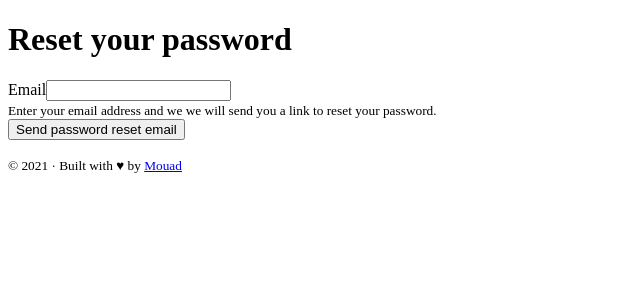
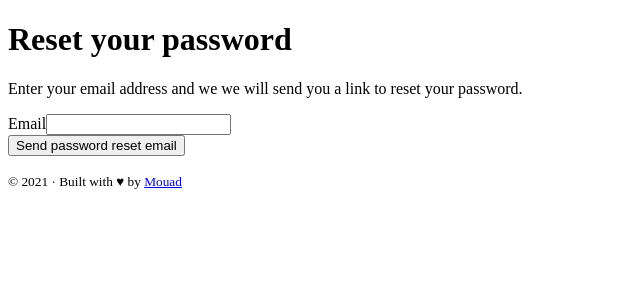
Before and after one commit to mouad73/panterest_clone, a Symfony app: template templates/reset_password/request.html.twig in a window 1280 px wide. Shown: the part 78-378 px from the top of the page, without its empty margins (0-640 px from the left). Run offline with Twig, Linux system fonts and the light colour scheme; the template is opened without the code that fills it, so the values that code supplies are empty; form fields are guessed from the names that the template uses; some libraries are stand-ins or nearby versions.

Commit message:
Style reset password template

```diff
--- a/templates/reset_password/request.html.twig
+++ b/templates/reset_password/request.html.twig
@@ -1,22 +1,26 @@
 {% extends 'layouts/base.html.twig' %}
 
-{% block title %}Reset your password{% endblock %}
+{% block title 'Reset your password' %}
 
 {% block body %}
-    {% for flashError in app.flashes('reset_password_error') %}
-        <div class="alert alert-danger" role="alert">{{ flashError }}</div>
-    {% endfor %}
-    <h1>Reset your password</h1>
+    <div class="row">
+        <div class="col-md-6 mx-auto">
+            <h1 class="mb-3 mt-5 text-center">Reset your password</h1>
+                    <p class="mb-5 text-center text-muted">
+                        Enter your email address and we we will send you a
+                        link to reset your password.
+                    </p>
 
-    {{ form_start(requestForm) }}
-        {{ form_row(requestForm.email) }}
-        <div>
-            <small>
-                Enter your email address and we we will send you a
-                link to reset your password.
-            </small>
+                    {% for flashError in app.flashes('reset_password_error') %}
+                        <div class="alert alert-error mb-3 rounded" role="alert">{{ flashError }}</div>
+                    {% endfor %}
+
+            {{ form_start(requestForm) }}
+                {{ form_row(requestForm.email) }}
+
+
+                <button type="submit" class="btn btn-primary btn-lg btn-block">Send password reset email</button>
+            {{ form_end(requestForm) }}
         </div>
-
-        <button class="btn btn-primary">Send password reset email</button>
-    {{ form_end(requestForm) }}
+    </div>
 {% endblock %}
```
Also changed, not shown: templates/reset_password/reset.html.twig (+10 -6 lines).
